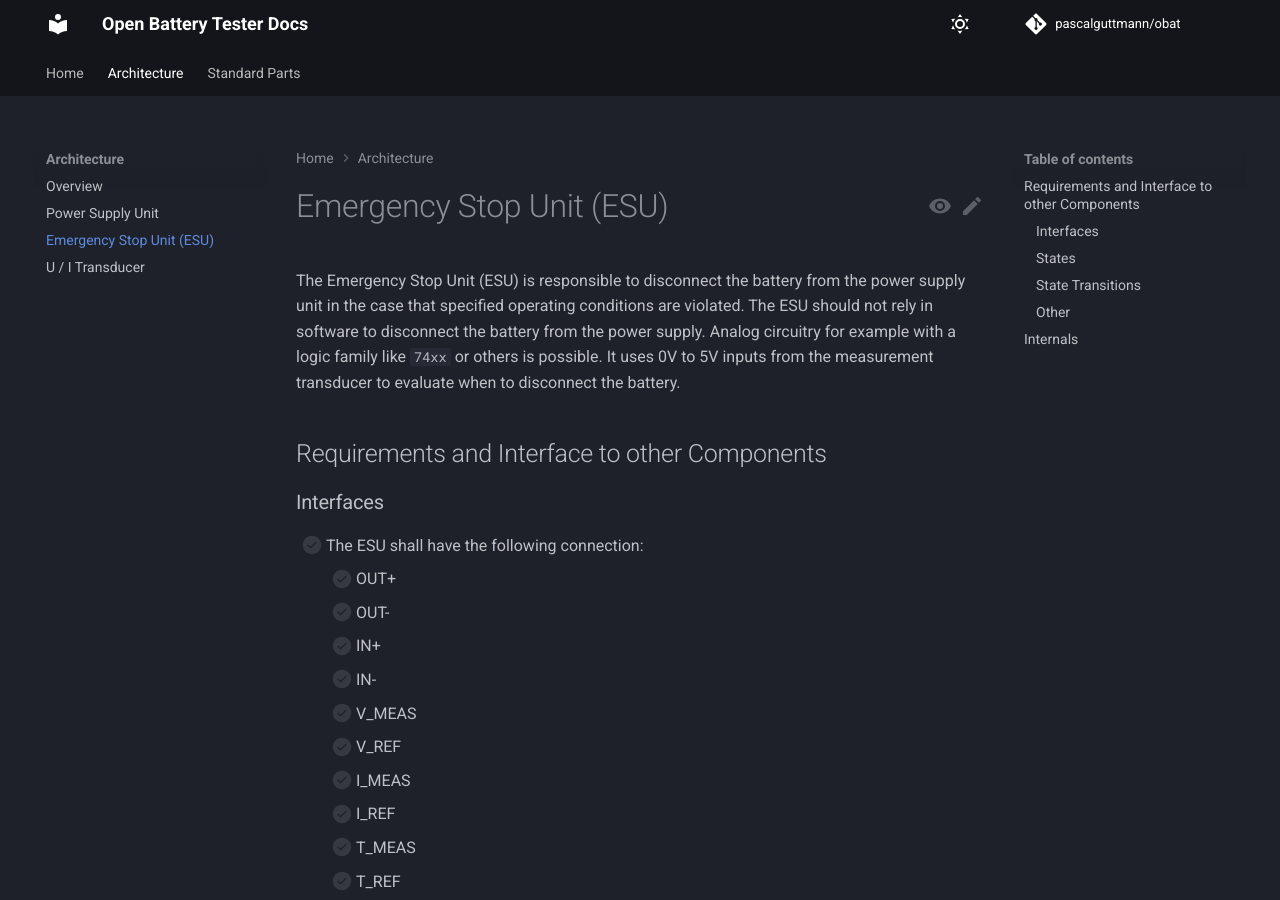
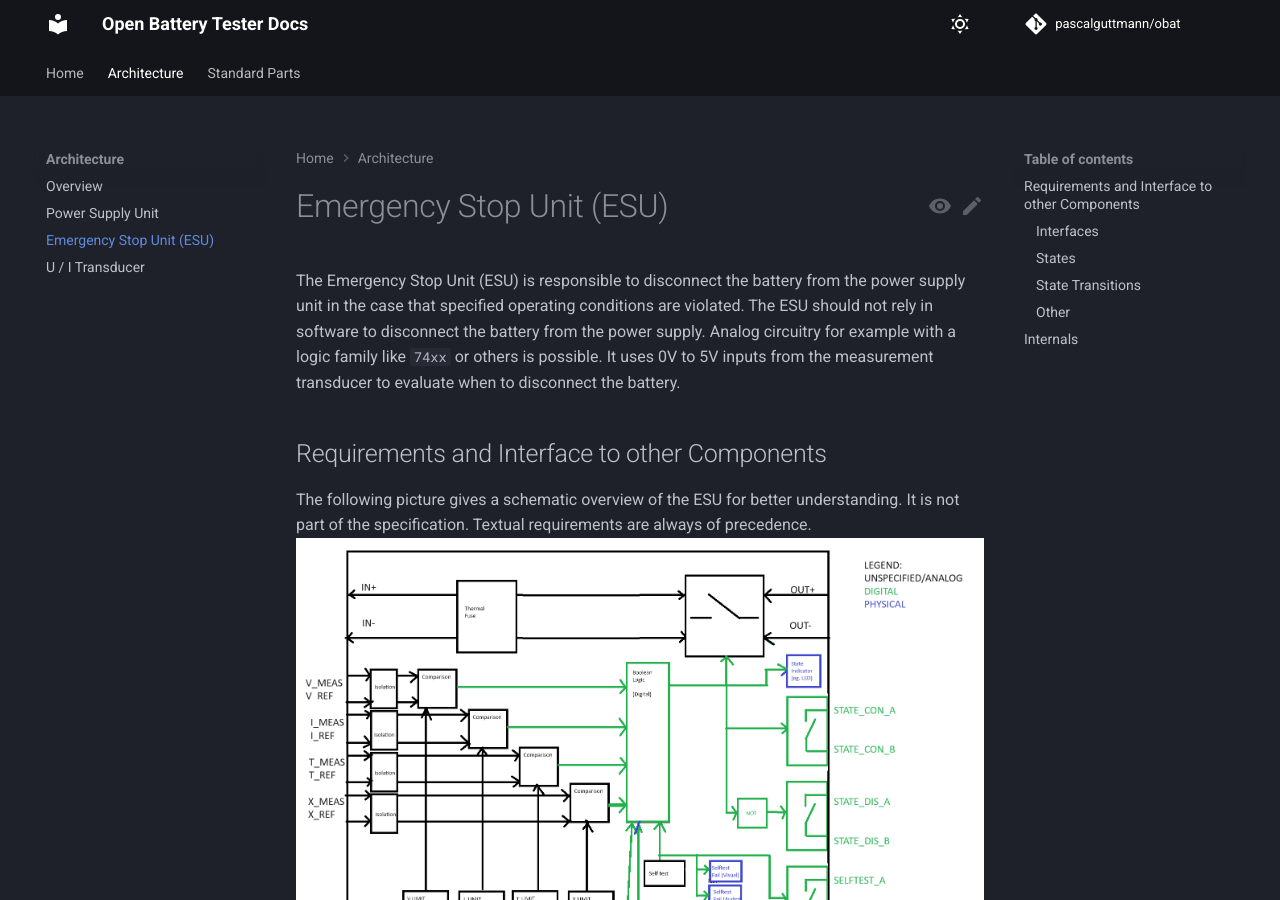
Before and after one commit to pascalguttmann/obat, an MkDocs documentation site: the page built from docs/arch/esu.md, in a window 1280 px wide and 900 px high. Built offline with MkDocs 1.6.1 and Material for MkDocs 9.7.7, drawn with Linux system fonts in a browser that asks for light colours; comment, search, counter and statistics services are not loaded.

Commit message:
add esu schematic image

```diff
--- a/docs/arch/esu.md
+++ b/docs/arch/esu.md
@@ -9,6 +9,11 @@ It uses 0V to 5V inputs from the measurement transducer to evaluate when to
 disconnect the battery.
 
 ## Requirements and Interface to other Components
+
+The following picture gives a schematic overview of the ESU for better
+understanding. It is not part of the specification. Textual requirements are
+always of precedence.
+![ESU Overview Schematic](./esu.png)
 
 ### Interfaces
 
```
Also changed, not shown: docs/arch/esu.png (added).
